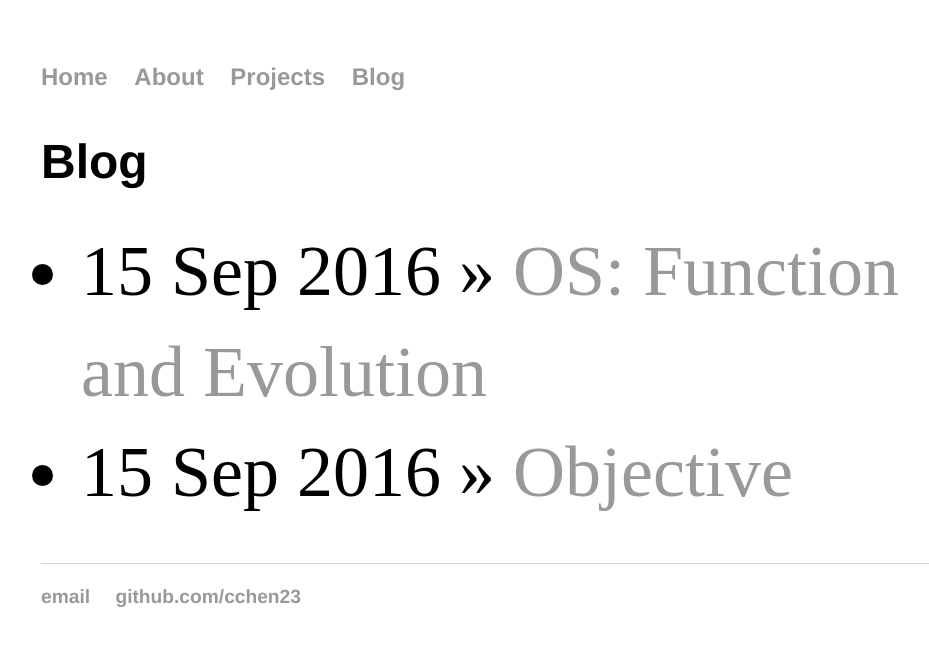
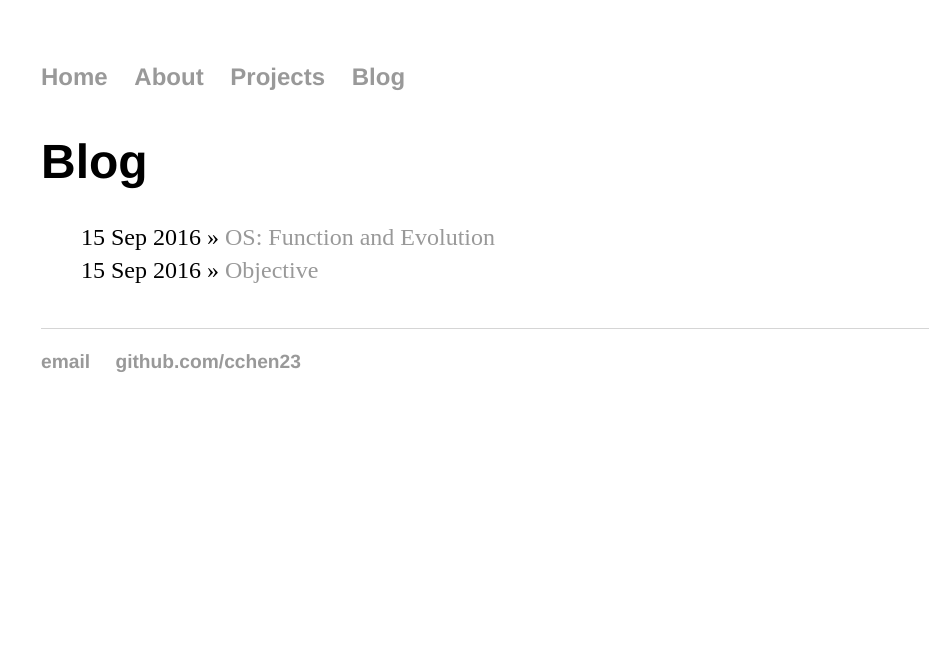
Before and after one commit to cchen23/cchen23.githhub.io, a Jekyll site: the page built from blog/index.html, in a window 1280 px wide. Shown: the top 646 px of the page, without its empty margins (151-1080 px from the left). Built offline with Jekyll 4.4.1, drawn with Linux system fonts in a browser that asks for light colours.

Commit message:
Update main.css

```diff
--- a/css/main.css
+++ b/css/main.css
@@ -35,7 +35,11 @@
 
  ul.posts {
      margin: 20px auto 40px;
-    font-size: 4.5em;
+     font-size: 1.5em;
+ }
+
+ ul.posts li {
+     list-style: none;
  }
 
  ul {
@@ -48,6 +52,64 @@
       list-style: none;
       margin: 20px auto 40px;
       font-size: .6em;
-    line-height: .8em;
+ -    line-height: .6em;
+ +    line-height: .8em;
+      color: #999;
+  }body {
+     margin: 60px auto;
+     width: 70%;
+ }
+ nav ul, footer ul {
+     font-family:'Helvetica', 'Arial', 'Sans-Serif';
+     padding: 0px;
+     list-style: none;
+     font-weight: bold;
+ }
+ nav ul li, footer ul li {
+     display: inline;
+     margin-right: 20px;
+ }
+ a {
+     text-decoration: none;
      color: #999;
  }
+ a:hover {
+     text-decoration: underline;
+ }
+ h1 {
+     font-size: 3em;
+     font-family:'Helvetica', 'Arial', 'Sans-Serif';
+ }
+ p {
+     font-size: 1.5em;
+     line-height: 1.4em;
+     color: #333;
+ }
+ footer {
+     border-top: 1px solid #d5d5d5;
+     font-size: .8em;
+ }
+
+ ul.posts {
+     margin: 20px auto 40px;
+     font-size: 1.5em;
+ }
+
+ ul.posts li {
+     list-style: none;
+ }
+
+ ul {
+     margin: 20px auto 40px;
+     font-size: 1.5em;
+     line-height: 1.4em;
+ }
+
+ ul ul {
+      list-style: none;
+      margin: 20px auto 40px;
+      font-size: .6em;
+ -    line-height: .6em;
+ +    line-height: .8em;
+      color: #999;
+  }
```
Lines whose indentation alone changed are shown as unchanged.
